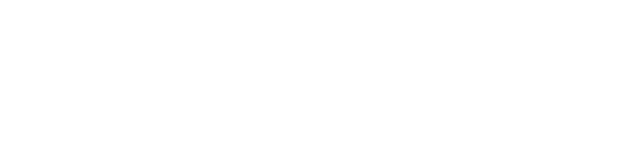
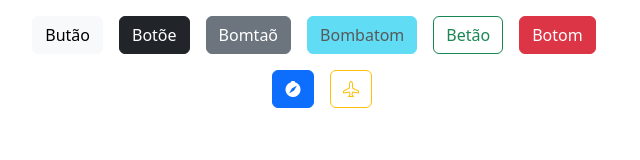
Before and after one commit to Pe-drou/Bootstrap_introducao-Pedro, a plain HTML site: page ex3_botoes/ex3.html in a window 1280 px wide. Shown: the whole page, without its empty margins (326-966 px from the left). Drawn offline with nearby package versions, Linux system fonts and the light colour scheme.

Commit message:
botãostrap

```diff
--- a/ex3_botoes/ex3.html
+++ b/ex3_botoes/ex3.html
@@ -14,9 +14,18 @@
 </head>
 <body>
 
-
-    <!-- 1ª Digitação (Aqui) -->
-
+    <div class="container d-flex justify-content-center mt-3">
+        <button class="btn btn-light">Butão</button>
+        <button class="btn btn-dark ms-3">Botõe</button>
+        <button class="btn btn-secondary ms-3">Bomtaõ</button>
+        <button class="btn btn-info ms-3" disabled>Bombatom</button>
+        <button class="btn btn-outline-success ms-3">Betão</button>
+        <button class="btn btn-danger ms-3">Botom</button>
+    </div>
+    <div class="container d-flex justify-content-center mt-3">
+        <button class="btn btn-primary ms-3 bi-compass-fill"></button>
+        <button class="btn btn-outline-warning ms-3"><i class="bi bi-airplane"></i></button>
+    </div>
 
     <script src="https://cdn.jsdelivr.net/npm/bootstrap@5.3.0/dist/js/bootstrap.bundle.min.js"></script>
 </body>
```
